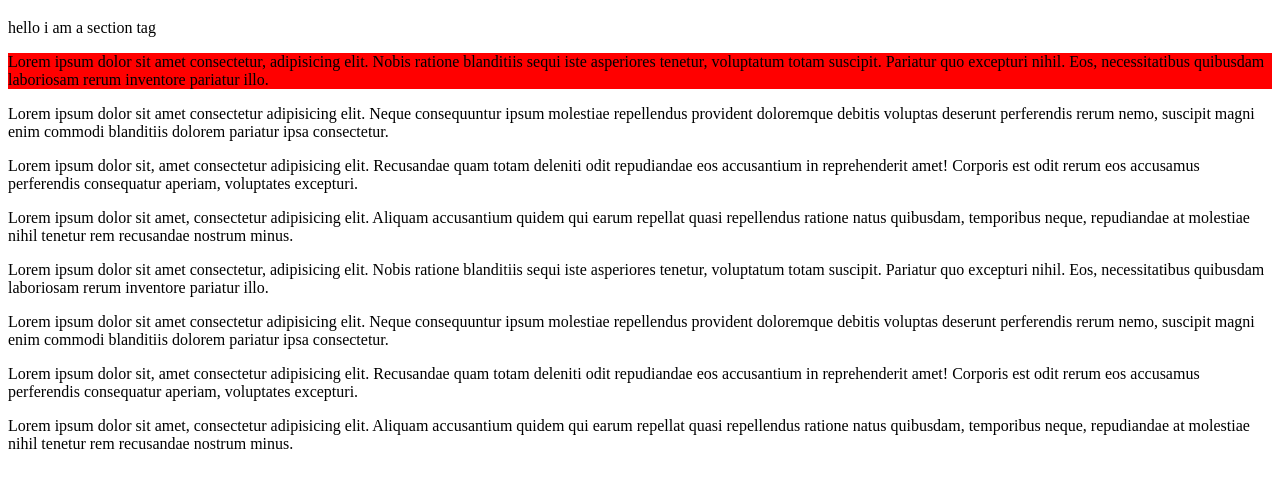
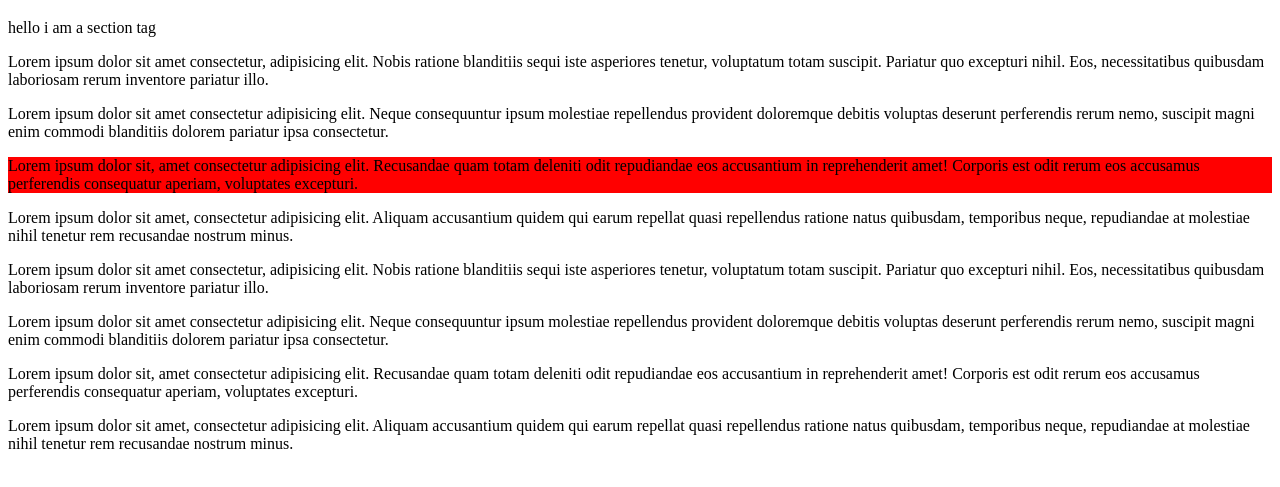
Before and after one commit to Moksh456/Full-stack-web-development-, a plain HTML site: page _ frontend-development-/CSS NOTES/example.html in a window 1280 px wide. Shown: the part 71-558 px from the top of the page. Drawn offline with Linux system fonts and the light colour scheme.

Commit message:
adding new css notes

```diff
--- a/_ frontend-development-/CSS NOTES/Main.css
+++ b/_ frontend-development-/CSS NOTES/Main.css
@@ -84,6 +84,6 @@ div:hover{
  a[href^=gk]{
     background-color: aqua;
  }*/
- div p:first-of-type{
+ div p:nth-child(5){
     background-color: red;
  }
```
